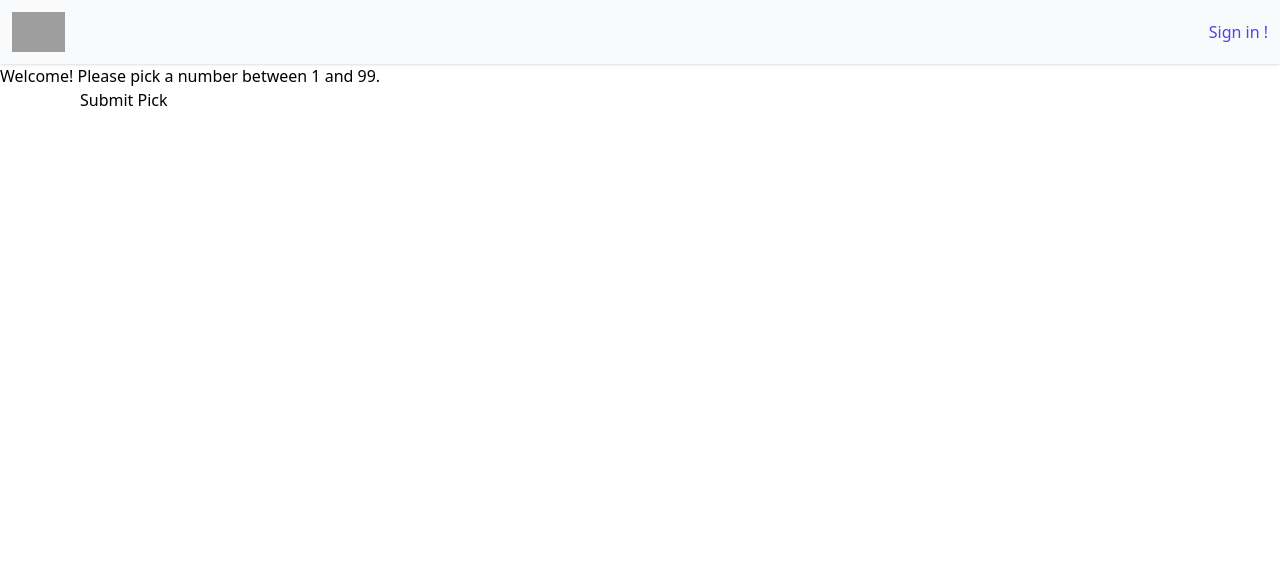
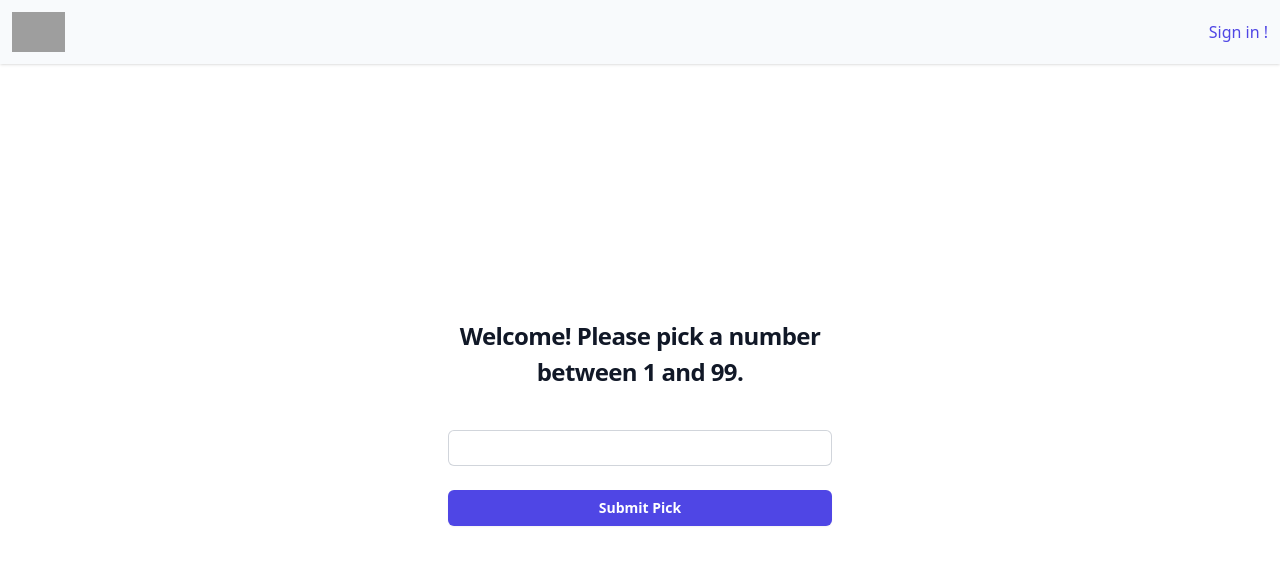
Before and after one commit to yboulemi/99-numbers-front, a Nuxt app: page /play in a window 1280 px wide. Shown: the top 576 px of the page. Built offline with nearby package versions, Linux system fonts and the light colour scheme; no server answers; grey boxes are pictures that could not be loaded.

Commit message:
refacto play page style

```diff
--- a/pages/play.vue
+++ b/pages/play.vue
@@ -1,22 +1,38 @@
 <template>
-    <div>
-        <p>Welcome! Please pick a number between 1 and 99.</p>
+    <div class="flex flex-col justify-center min-h-full px-6 py-12 lg:px-8">
+        <div class="sm:mx-auto sm:w-full sm:max-w-sm">
+            <h2
+                class="mt-10 text-2xl font-bold leading-9 tracking-tight text-center text-gray-900"
+            >
+                {{ $t("play.title") }}
+            </h2>
+        </div>
+
+        <div class="mt-10 sm:mx-auto sm:w-full sm:max-w-sm">
             <form @submit.prevent="submitPick">
                 <input
+                    id="pick"
                     v-model.number="pick"
                     type="number"
                     min="1"
                     max="99"
                     required
+                    class="mb-6 block w-full text-center rounded-md border-0 py-1.5 text-gray-900 ring-1 ring-inset ring-gray-300 placeholder:text-gray-400 focus:ring-2 focus:ring-inset focus:ring-indigo-600 sm:text-sm sm:leading-6"
                 />
-            <button type="submit">Submit Pick</button>
+                <button
+                    type="submit"
+                    class="flex w-full justify-center rounded-md bg-indigo-600 px-3 py-1.5 text-sm font-semibold leading-6 text-white shadow-sm hover:bg-indigo-500 focus-visible:outline focus-visible:outline-2 focus-visible:outline-offset-2 focus-visible:outline-indigo-600"
+                >
+                    {{ $t("play.pick") }}
+                </button>
             </form>
+        </div>
     </div>
 </template>
 
 <script setup>
 import { ref } from "vue";
-import { createPick } from "../api";
+import { createPick } from "~/api";
 
 definePageMeta({
     middleware: ["auth"],
@@ -24,9 +40,16 @@ definePageMeta({
 
 const pick = ref("");
 
-const submitPick = () => {
-    const numberPicked = createPick(pick.value);
-    console.log("Submitted pick:", pick.value);
-    return numberPicked;
+const submitPick = async () => {
+    if (pick.value >= 1 && pick.value <= 99) {
+        await createPick(pick.value);
+    }
 };
 </script>
+
+<style scoped>
+input[type="number"]::-webkit-inner-spin-button,
+input[type="number"]::-webkit-outer-spin-button {
+    -webkit-appearance: none;
+}
+</style>
```
Lines whose indentation alone changed are shown as unchanged.
